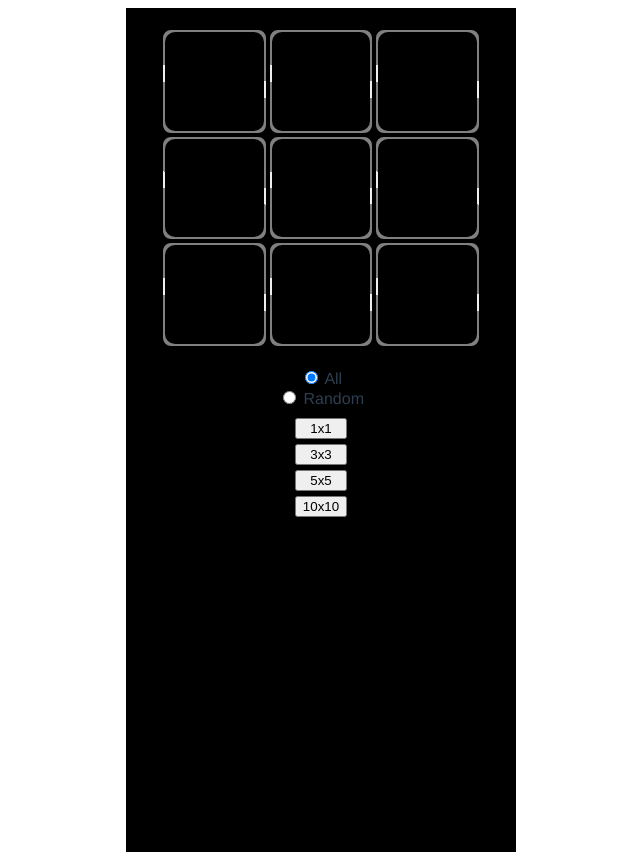
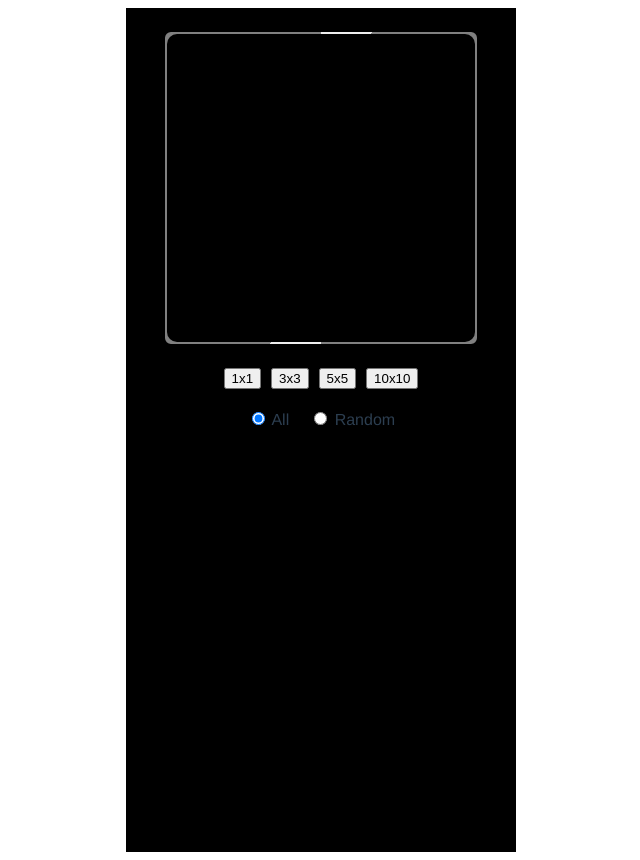
Before and after one commit to ShiuanRenLin/vue3AnimationSource, a Vue app: page / in a window 1280 px wide. Shown: the whole page, without its empty margins (319-959 px from the left). Built offline with nearby package versions, Linux system fonts and the light colour scheme.

Commit message:
對調按鈕位置以及border動態改變

```diff
--- a/src/components/Grid.vue
+++ b/src/components/Grid.vue
@@ -8,15 +8,22 @@
           <!-- 每個格子的內容，包含CSS動畫 -->
           <div class="cell-content">
             <!-- 應用動畫效果 -->
-            <div :class="['border', { 'animate': shouldDisplayCell(rowIndex - 1, cellIndex - 1) }]">
+            <div :class="['border', { 'animate': shouldDisplayCell(rowIndex - 1, cellIndex - 1) }]" :style="{ borderWidth: borderWidth + 'px' }">
               <div class="content"></div>
             </div>
           </div>
         </div>
       </div>
     </div>
+    <!-- 格子數量切換按鈕 -->
+    <div class="controls size">
+      <button @click="setGridSize(1)">1x1</button>
+      <button @click="setGridSize(3)">3x3</button>
+      <button @click="setGridSize(5)">5x5</button>
+      <button @click="setGridSize(10)">10x10</button>
+    </div>
     <!-- 顯示模式切換按鈕 -->
-    <div class="controls">
+    <div class="controls mode">
       <label>
         <input type="radio" v-model="displayMode" value="All">
         All
@@ -26,13 +33,6 @@
         Random
       </label>
     </div>
-    <!-- 格子數量切換按鈕 -->
-    <div class="controls">
-      <button @click="setGridSize(1)">1x1</button>
-      <button @click="setGridSize(3)">3x3</button>
-      <button @click="setGridSize(5)">5x5</button>
-      <button @click="setGridSize(10)">10x10</button>
-    </div>
   </div>
 </template>
 
@@ -41,7 +41,7 @@ export default {
   name: 'GridAnimation',
   data() {
     return {
-      gridSize: 3, // 預設網格大小改為3x3
+      gridSize: 1, // 預設網格大小改為1x1
       displayMode: 'All', // 預設顯示模式
       randomCells: [], // 用於存儲隨機選擇的格子
     };
@@ -54,6 +54,10 @@ export default {
     // 計算行數，即總共有多少行
     rowCount() {
       return this.gridSize;
+    },
+    // 根據 gridSize 計算 border 寬度
+    borderWidth() {
+      return Math.max(0.1, 5 - (this.gridSize / 10) * 5);
     },
   },
   methods: {
@@ -107,11 +111,22 @@ export default {
 }
 .controls {
   margin-bottom: 10px;
+}
+.controls.mode {
   display: flex;
-  flex-direction: column;
+  justify-content: center;
+  margin-bottom: 20px;
+}
+.controls.size {
+  display: flex;
+  justify-content: center;
+  margin-bottom: 20px;
+}
+.controls label {
+  margin: 0 10px;
 }
 .controls button {
-  margin-bottom: 5px;
+  margin: 0 5px;
 }
 .grid {
   display: grid;
@@ -163,7 +178,7 @@ export default {
   position: relative;
   overflow: hidden;
   background: gray;
-  border: 2px solid black;
+  border: 2px solid black; /* 邊框寬度將根據邏輯動態設置 */
   border-radius: 10px; /* 添加內部內容的圓角 */
   box-sizing: border-box; /* 保證寬度和高度包括邊框 */
 }
```
Lines whose indentation alone changed are shown as unchanged.
